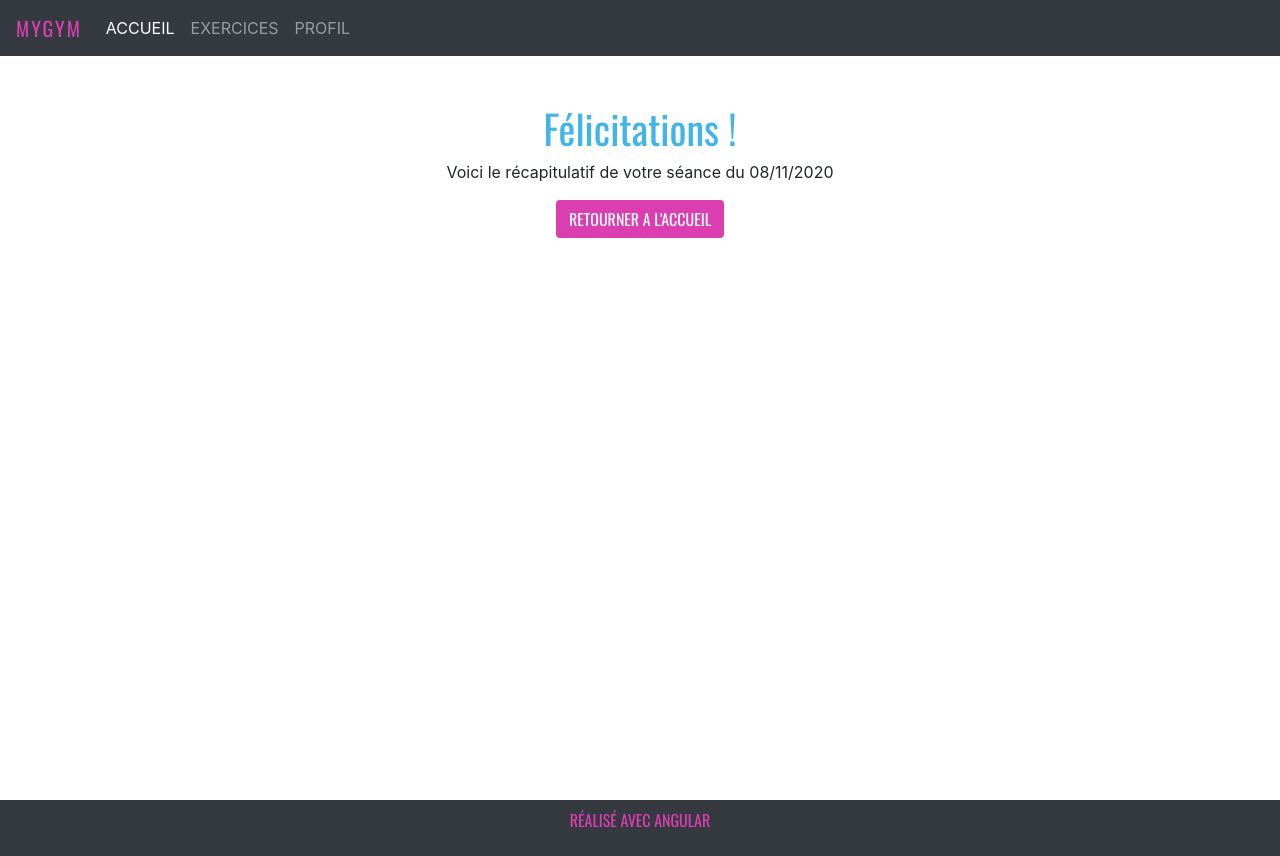
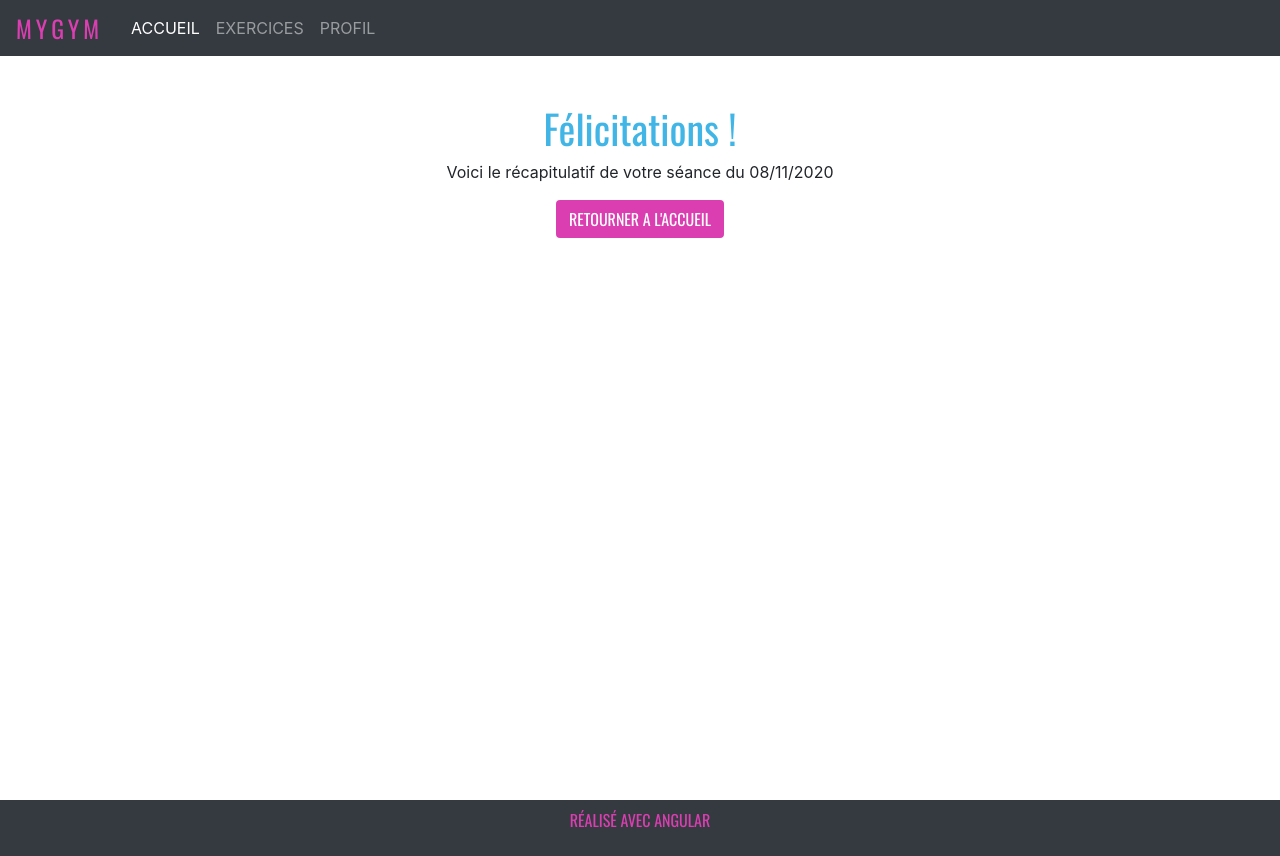
Before and after one commit to Ots-S/MyGym, an Angular app: page /recap in a window 1280 px wide. Built offline with nearby package versions, Linux system fonts and the light colour scheme.

Commit message:
style - activeLink

```diff
--- a/src/app/components/LandingPage/contact-form/contact-form.component.html
+++ b/src/app/components/LandingPage/contact-form/contact-form.component.html
@@ -31,7 +31,11 @@
     <label class="form-check-label" for="rgpd">J'accepte les conditions</label>
   </div>
   <div class="row submit-button justify-content-center">
-    <button type="submit" class="btn btn-primary" [disabled]="!form.valid">
+    <button
+      type="submit"
+      class="btn btn-primary button"
+      [disabled]="!form.valid"
+    >
       VALIDER
     </button>
     <p *ngIf="isMessageSended" class="ml-3 my-auto text-info">
--- a/src/app/components/LandingPage/contact-form/contact-form.component.scss
+++ b/src/app/components/LandingPage/contact-form/contact-form.component.scss
@@ -1,3 +1,3 @@
-.btn {
+.button {
   font-family: "Oswald";
 }
--- a/src/app/components/LandingPage/home/home.component.scss
+++ b/src/app/components/LandingPage/home/home.component.scss
@@ -6,9 +6,15 @@
 .button {
   color: white;
   background-color: #db3eb1;
+  transition: transform 0.2s; /* Animation */
   font-family: "Oswald";
 }
 
+.button:hover {
+  transform: scale(
+    1.1
+  ); /* (150% zoom - Note: if the zoom is too large, it will go outside of the viewport) */
+}
 .programs-container,
 .form-container {
   background-color: #eceff1;
--- a/src/app/components/LandingPage/top-menu/top-menu.component.html
+++ b/src/app/components/LandingPage/top-menu/top-menu.component.html
@@ -1,5 +1,5 @@
 <nav class="navbar sticky-top navbar-expand-lg navbar-dark bg-dark">
-  <a class="navbar-brand title" routerLink="/">MYGYM</a>
+  <p class="title">MYGYM</p>
   <button
     class="navbar-toggler"
     type="button"
@@ -17,17 +17,15 @@
     class="collapse navbar-collapse"
     id="navbarSupportedContent"
   >
-    <ul class="navbar-nav mr-auto">
-      <li class="nav-item active">
-        <a class="nav-link" routerLink="/"
-          >ACCUEIL<span class="sr-only">(current)</span></a
-        >
+    <ul ngbNav [(activeId)]="activeId" class="navbar-nav mr-auto">
+      <li [ngbNavItem]="1">
+        <a ngbNavLink class="nav-link" routerLink="/">ACCUEIL</a>
       </li>
-      <li class="nav-item">
-        <a class="nav-link" routerLink="/exercices">EXERCICES</a>
+      <li [ngbNavItem]="2">
+        <a ngbNavLink class="nav-link" routerLink="/exercices">EXERCICES</a>
       </li>
-      <li class="nav-item">
-        <a class="nav-link" routerLink="/profile">PROFIL</a>
+      <li [ngbNavItem]="3">
+        <a ngbNavLink class="nav-link" routerLink="/profile">PROFIL</a>
       </li>
     </ul>
   </div>
--- a/src/app/components/LandingPage/top-menu/top-menu.component.scss
+++ b/src/app/components/LandingPage/top-menu/top-menu.component.scss
@@ -2,4 +2,9 @@
   color: #db3eb1;
   letter-spacing: 2px;
   font-family: "Oswald";
+  margin-bottom: 0;
+  font-size: 1.5em;
+  line-height: 20px;
+  letter-spacing: 4px;
+  margin-right: 20px;
 }
--- a/src/app/components/LandingPage/top-menu/top-menu.component.ts
+++ b/src/app/components/LandingPage/top-menu/top-menu.component.ts
@@ -7,6 +7,7 @@ import { Component, OnInit } from '@angular/core';
 })
 export class TopMenuComponent implements OnInit {
   isMenuCollapsed = true;
+  activeId = 1;
 
   constructor() {}
 
```
